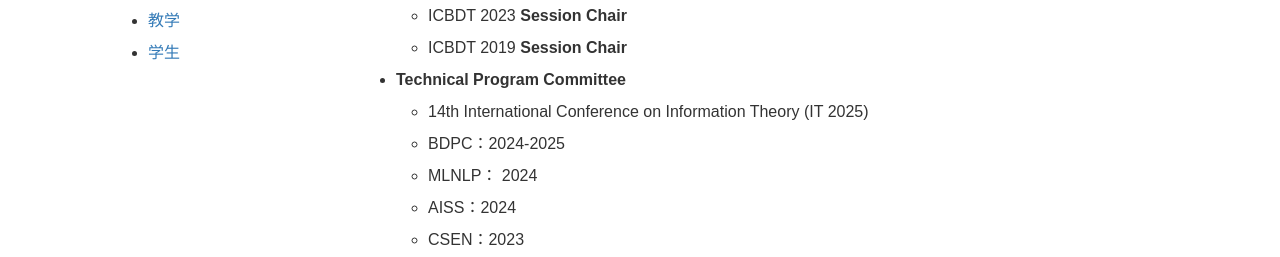
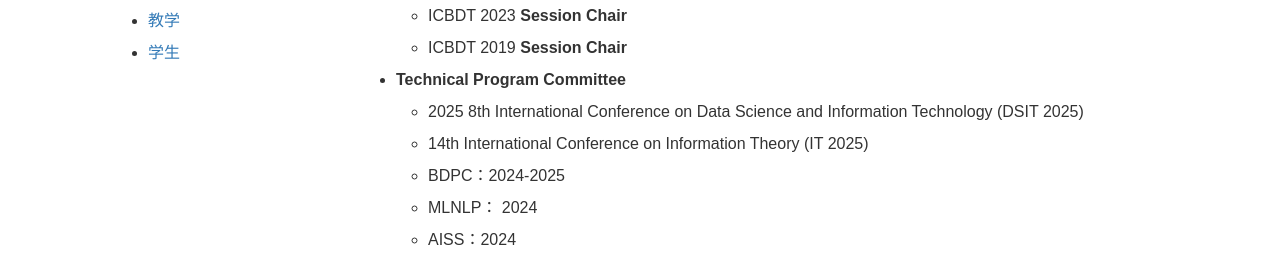
Before and after one commit to Ji-Cun/Ji-Cun.github.io, a plain HTML site: page index.html in a window 1280 px wide. Shown: the part 517-774 px from the top of the page. Drawn offline with Linux system fonts and the light colour scheme; a web font is replaced by a local one.

Commit message:
Update index.html

```diff
--- a/index.html
+++ b/index.html
@@ -122,6 +122,7 @@
 						</li>
 						<li> <strong>Technical Program Committee</strong>
 							<ul>
+								<li>2025 8th International Conference on Data Science and Information Technology (DSIT 2025)</li>
 								<li>14th International Conference on Information Theory (IT 2025)</li>
 								<li>BDPC：2024-2025</li>
 								<li>MLNLP： 2024</li>
```
